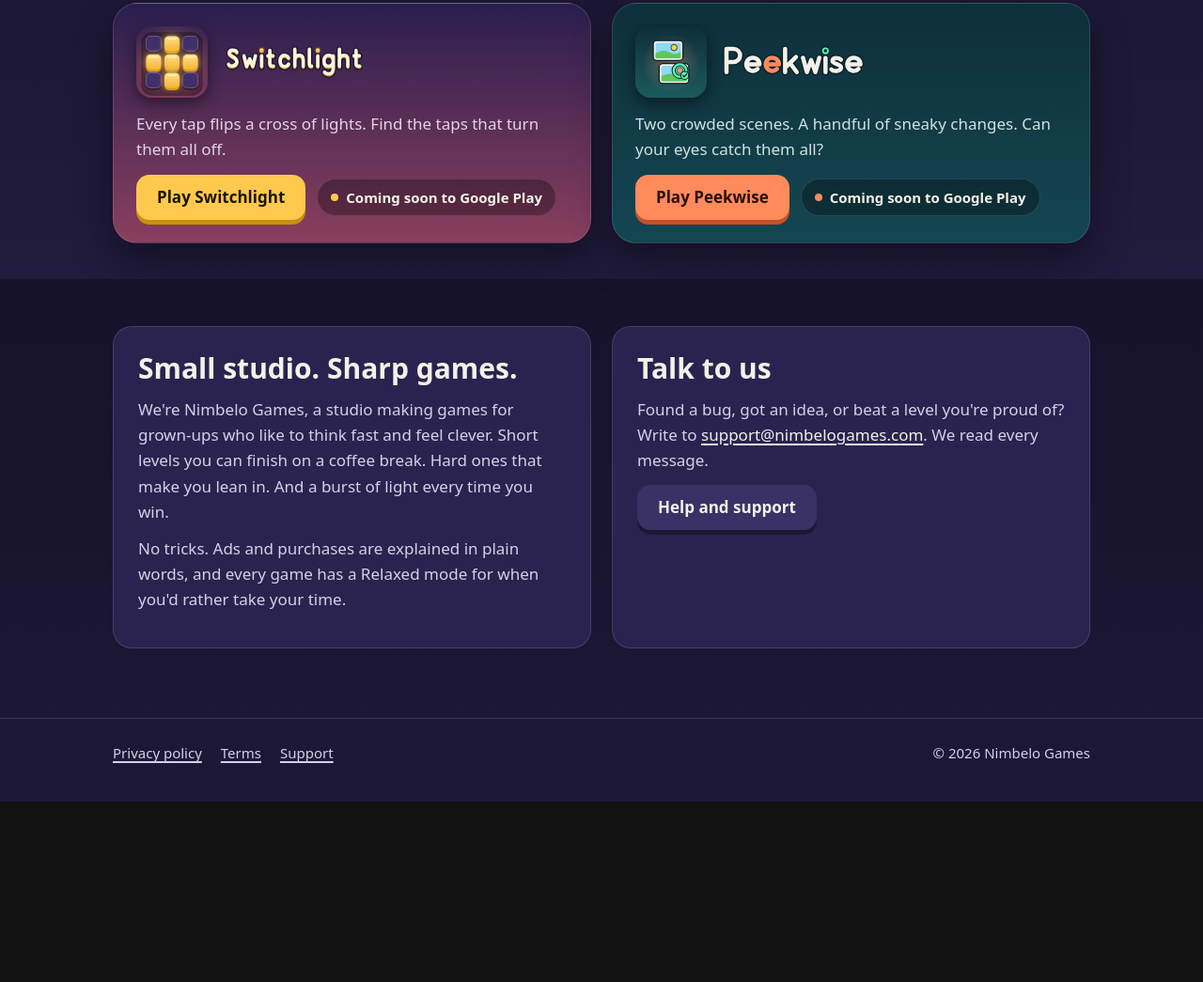
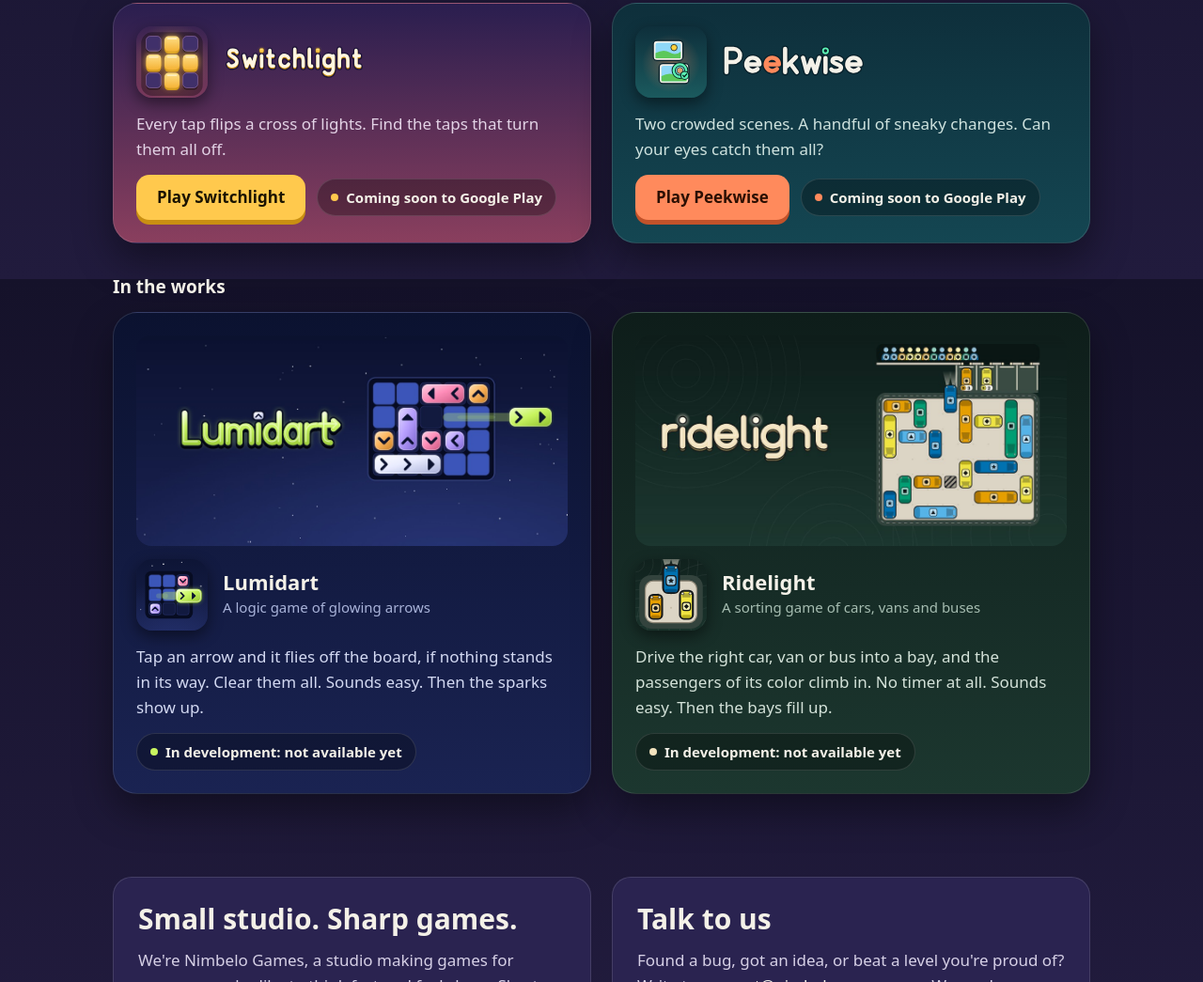
Before and after one commit to nimbelogames/nimbelogames.github.io, a plain HTML site: page index.html in a window 1280 px wide. Shown: the part 503-1548 px from the top of the page at 94% size. Before the commit the page ends 1356 px from the top, so only its background shows below. Drawn offline with Linux system fonts and the light colour scheme.

Commit message:
Home: Lumidart and Ridelight 'In the works' cards (no store link; Compliance OK 5375c94; owner OK 2026-11-22). Built from nimbelo-hq design/website; legal pages unchanged
Co-Authored-By: Claude Opus 5.5 <noreply@anthropic.com>

```diff
--- a/index.html
+++ b/index.html
@@ -4,10 +4,10 @@
 <meta charset="utf-8">
 <meta name="viewport" content="width=device-width, initial-scale=1">
 <title>Nimbelo Games: Switchlight and Peekwise</title>
-<meta name="description" content="Two games built for that &quot;got it!&quot; moment. Switch off every light in Switchlight. Spot every sneaky change in Peekwise. Coming soon to Google Play.">
+<meta name="description" content="Two games built for that &quot;got it!&quot; moment. Switch off every light in Switchlight. Spot every sneaky change in Peekwise. Coming soon to Google Play. Next in the works: Lumidart and Ridelight.">
 <meta name="theme-color" content="#15122A">
 <link rel="icon" href="/assets/favicon.svg?v=a6698d24" type="image/svg+xml">
-<link rel="stylesheet" href="/site.css?v=ffde4684">
+<link rel="stylesheet" href="/site.css?v=de8065a5">
 </head>
 <body class="studio">
 <a class="skip" href="#main">Skip to content</a>
@@ -47,6 +47,27 @@
         <div class="actions"><a class="btn" href="/peekwise/">Play Peekwise</a><span class="soon">Coming soon to Google Play</span></div>
       </article>
     </div>
+    <h3 id="next-h" class="next-h">In the works</h3>
+    <div class="games next" aria-labelledby="next-h">
+      <article class="game-card lumidart">
+        <img class="banner" src="/assets/lumidart-feature.jpg" alt="" width="1024" height="500" loading="lazy">
+        <div class="head">
+          <img class="icon" src="/assets/lumidart-icon.svg" alt="" width="76" height="76">
+          <div><h4 class="game-name">Lumidart</h4><span class="tag">A logic game of glowing arrows</span></div>
+        </div>
+        <p>Tap an arrow and it flies off the board, if nothing stands in its way. Clear them all. Sounds easy. Then the sparks show up.</p>
+        <div class="actions"><span class="soon">In development: not available yet</span></div>
+      </article>
+      <article class="game-card ridelight">
+        <img class="banner" src="/assets/ridelight-feature.jpg" alt="" width="1024" height="500" loading="lazy">
+        <div class="head">
+          <img class="icon" src="/assets/ridelight-icon.svg" alt="" width="76" height="76">
+          <div><h4 class="game-name">Ridelight</h4><span class="tag">A sorting game of cars, vans and buses</span></div>
+        </div>
+        <p>Drive the right car, van or bus into a bay, and the passengers of its color climb in. No timer at all. Sounds easy. Then the bays fill up.</p>
+        <div class="actions"><span class="soon">In development: not available yet</span></div>
+      </article>
+    </div>
   </div></section>
 
   <section aria-label="About and contact"><div class="wrap two">
--- a/site.css
+++ b/site.css
@@ -15,6 +15,8 @@
 /* ---- themes ---- */
 .studio{      --top:#15122A; --bottom:#211B3D; --surface:#2A2350; --raised:#3A3166; --text2:#D6D0E6; --muted:#B4ACCB; --accent:#C7B6FF; --onAccent:#15122A; --accentEdge:#8E7BD6; --line:#FFFFFF1F; }
 .switchlight{ --top:#2A1E4F; --bottom:#8A3F5E; --surface:#34265E; --raised:#46356F; --text2:#E3D3E6; --muted:#BBA8CC; --accent:#FFC94D; --onAccent:#1A1300; --accentEdge:#C98F12; --line:#FFFFFF1F; }
+.lumidart{    --top:#0B1230; --bottom:#1A2352; --surface:#172049; --raised:#24306A; --text2:#D3D9F2; --muted:#A9B3D9; --accent:#C8F560; --onAccent:#172300; --accentEdge:#6E9A1F; --line:#FFFFFF1F; }
+.ridelight{   --top:#0E1D1A; --bottom:#1C372F; --surface:#17312A; --raised:#25463C; --text2:#D4E2D9; --muted:#A6BDB1; --accent:#F2E3BE; --onAccent:#0E1D1A; --accentEdge:#A8946A; --line:#FFFFFF1F; }
 .peekwise{    --top:#0E2F3B; --bottom:#144652; --surface:#15404C; --raised:#1F5566; --text2:#CFE3DF; --muted:#A9CBC6; --accent:#FF8A5C; --onAccent:#2B0F02; --accentEdge:#C2522A; --mint:#5CF2B5; --line:#FFFFFF1F; }
 
 *{box-sizing:border-box}
@@ -172,3 +174,9 @@ section{padding:44px 0}
 .ways-soon{margin-top:22px}
 @media (max-width:430px){.hero-actions .btn{flex:1 1 auto;justify-content:center}}
 .btn.switchlight,.btn.peekwise{background:var(--accent);min-height:48px}
+
+/* In the works (games not released yet: no store link, no page) */
+.next-h{margin:34px 0 14px}
+.game-card .game-name{margin:0;font-size:22px;line-height:1.2;color:var(--text)}
+.game-card .tag{font-size:15px;color:var(--muted)}
+.game-card .banner{width:100%;height:auto;aspect-ratio:1024/500;border-radius:16px;object-fit:cover}
```
Also changed, not shown: assets/lumidart-feature.jpg (added), assets/lumidart-icon.svg (added), assets/ridelight-feature.jpg (added), assets/ridelight-icon.svg (added).
